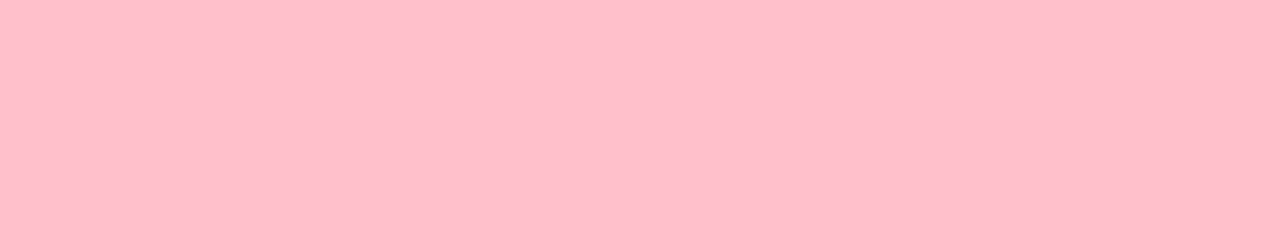
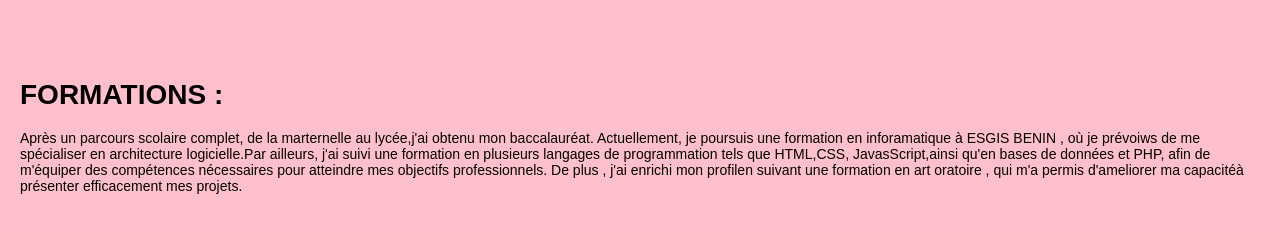
Before and after one commit to Prunelle-06/mon-cv, a plain HTML site: page index.html in a window 1280 px wide. Drawn offline with Linux system fonts and the light colour scheme.

Commit message:
mise en place de la section formations

```diff
--- a/index.html
+++ b/index.html
@@ -8,7 +8,10 @@
 </head>
 <body>
     <header></header>
-    <main></main>
+    <main>
+        <h1>FORMATIONS :</h1>
+        <p>Après un parcours scolaire complet, de la marternelle au lycée,j'ai obtenu mon baccalauréat. Actuellement, je poursuis une formation en inforamatique à ESGIS BENIN , où je prévoiws de me spécialiser en architecture logicielle.Par ailleurs, j'ai suivi une formation en plusieurs langages de programmation tels que HTML,CSS, JavasScript,ainsi qu'en bases de données et PHP, afin de m'équiper des compétences nécessaires pour atteindre mes objectifs professionnels. De plus , j'ai enrichi mon profilen suivant une formation en art oratoire , qui m'a permis d'ameliorer ma capacitéà présenter efficacement mes projets.</p>
+    </main>
     <footer></footer>
 </body>
 </html>
```
